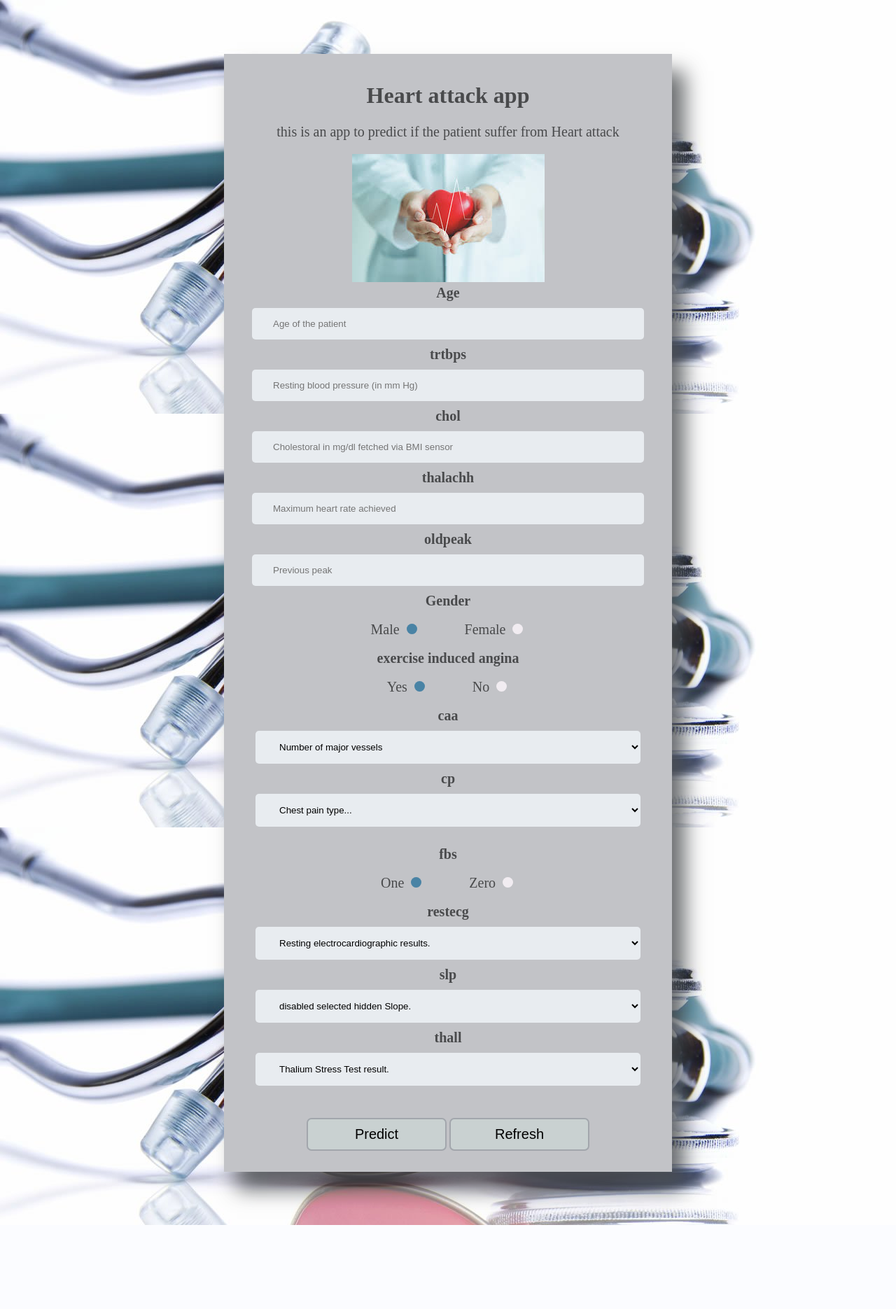
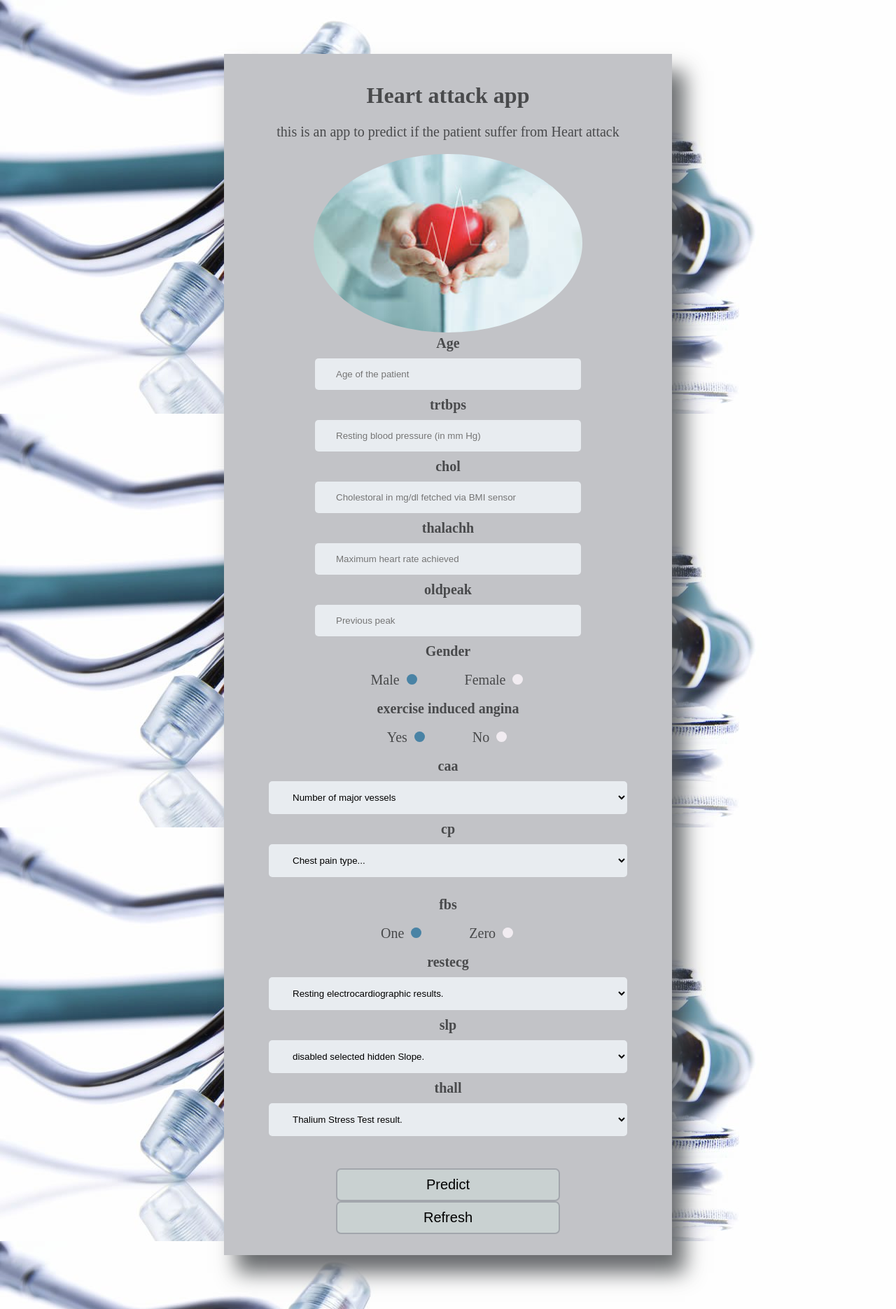
Before and after one commit to Eman104/Heart-attak-app, a Flask app: page / in a window 1280 px wide. Shown: the whole page at 70% size. Before the commit the page ends 1750 px from the top, so only its background shows below. Run offline with Flask 2, Linux system fonts and the light colour scheme; parts of the project's set-up code (start-up, migrations or seed data) failed here and were passed over.

Commit message:
Update index.html

```diff
--- a/templates/index.html
+++ b/templates/index.html
@@ -7,7 +7,7 @@
         body {
 
             background-image: url('../static/images/prevent-heart-attack.jpg');
-           background-attachment: fixed;
+            background-attachment: fixed;
             background-size: auto;
             margin-left: auto;
             margin-right: auto;
@@ -35,11 +35,20 @@
             box-shadow: 18px 25px 28px rgba(76, 79, 82, 0.849);
             color: rgba(51, 52, 53, 0.849);
         }
+        .eman img{
+
+        background-size: auto;
+            margin-left: auto;
+            margin-right: auto;
+            border-radius:50%;
+            height:auto;
+            width:60%;
+        }
         .input--style-4 {
-            width: 500px;
+            width: 50%;
             padding: 15px 30px;
-            margin-left:30px ;
-            margin-right:30px ;
+            margin-left:auto ;
+            margin-right:auto ;
             margin-top: 10px;
             margin-bottom:10px ;
             display: inline-block;
@@ -49,11 +58,11 @@
         }
 
         select {
-            width: 550px;
+            width: 80%;
             background-color: rgb(232, 236, 240);
             padding: 15px 30px;
-            margin-left:30px ;
-            margin-right:30px ;
+            margin-left:auto ;
+            margin-right:auto ;
             margin-top: 10px;
             margin-bottom:10px ;
             display: inline-block;
@@ -71,12 +80,14 @@
 
         }
         .predict {
-            width: 200px;
+            width: 50%;
             padding: 10px ;
             font-size: 20px;
             background: rgb(201, 209, 209);
             border: 2px solid rgb(162, 166, 172);
             border-radius: 7px;
+            margin-left:auto ;
+            margin-right:auto ;
 
         }
         button:hover {
@@ -108,24 +119,24 @@
         <img src="static/images/image.jpg" >
         <form action="/predict" method="GET" >
         <div >
-            <label class="label"><b>Age</b></label>
-            <input class="input--style-4" placeholder="Age of the patient" type="number" name="age">
+            <label class="label"><b>Age</b></label><br>
+            <input class="input--style-4" placeholder="Age of the patient"  name="age">
         </div>
         <div >
-            <label class="label"><b>trtbps</b></label>
-            <input class="input--style-4" type="number" placeholder="Resting blood pressure (in mm Hg)" name="trtbps">
+            <label class="label"><b>trtbps</b></label><br>
+            <input class="input--style-4"  placeholder="Resting blood pressure (in mm Hg)" name="trtbps">
         </div>
         <div >
-            <label class="label"><b>chol</b></label>
-            <input class="input--style-4" type="number" placeholder="Cholestoral in mg/dl fetched via BMI sensor" name="chol">
+            <label class="label"><b>chol</b></label><br>
+            <input class="input--style-4"  placeholder="Cholestoral in mg/dl fetched via BMI sensor" name="chol">
         </div>
         <div >
-            <label class="label"><b>thalachh</b></label>
-            <input class="input--style-4" type="number" placeholder="Maximum heart rate achieved" name="thalachh">
+            <label class="label"><b>thalachh</b></label><br>
+            <input class="input--style-4"  placeholder="Maximum heart rate achieved" name="thalachh">
         </div>
         <div >
-            <label class="label"><b>oldpeak</b></label>
-            <input class="input--style-4" type="number" min="0" max="10" step="0.1" placeholder="Previous peak" name="oldpeak">
+            <label class="label"><b>oldpeak</b></label><br>
+            <input class="input--style-4"  min="0" max="10" step="0.1" placeholder="Previous peak" name="oldpeak">
         </div>
 
 
```
